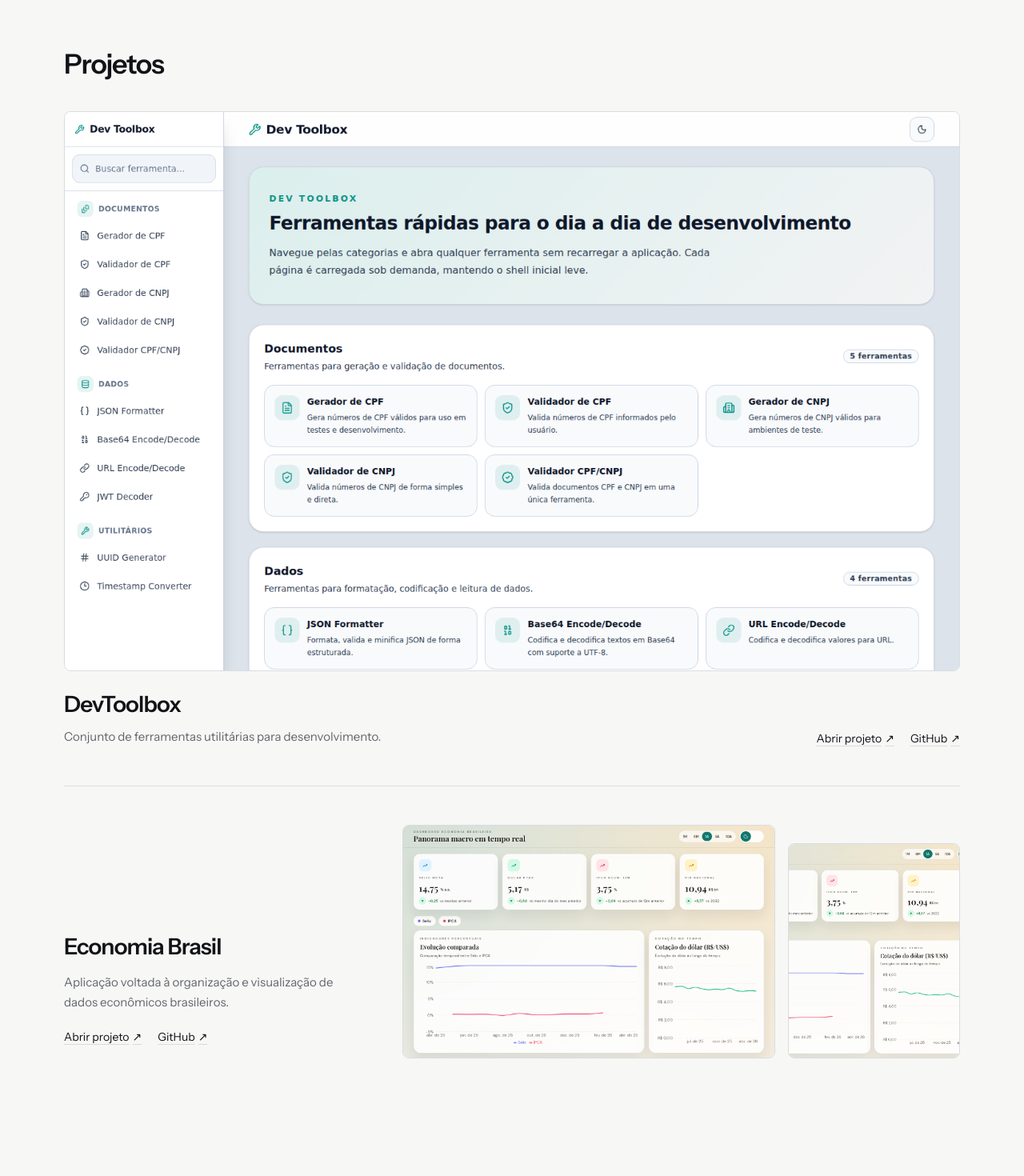
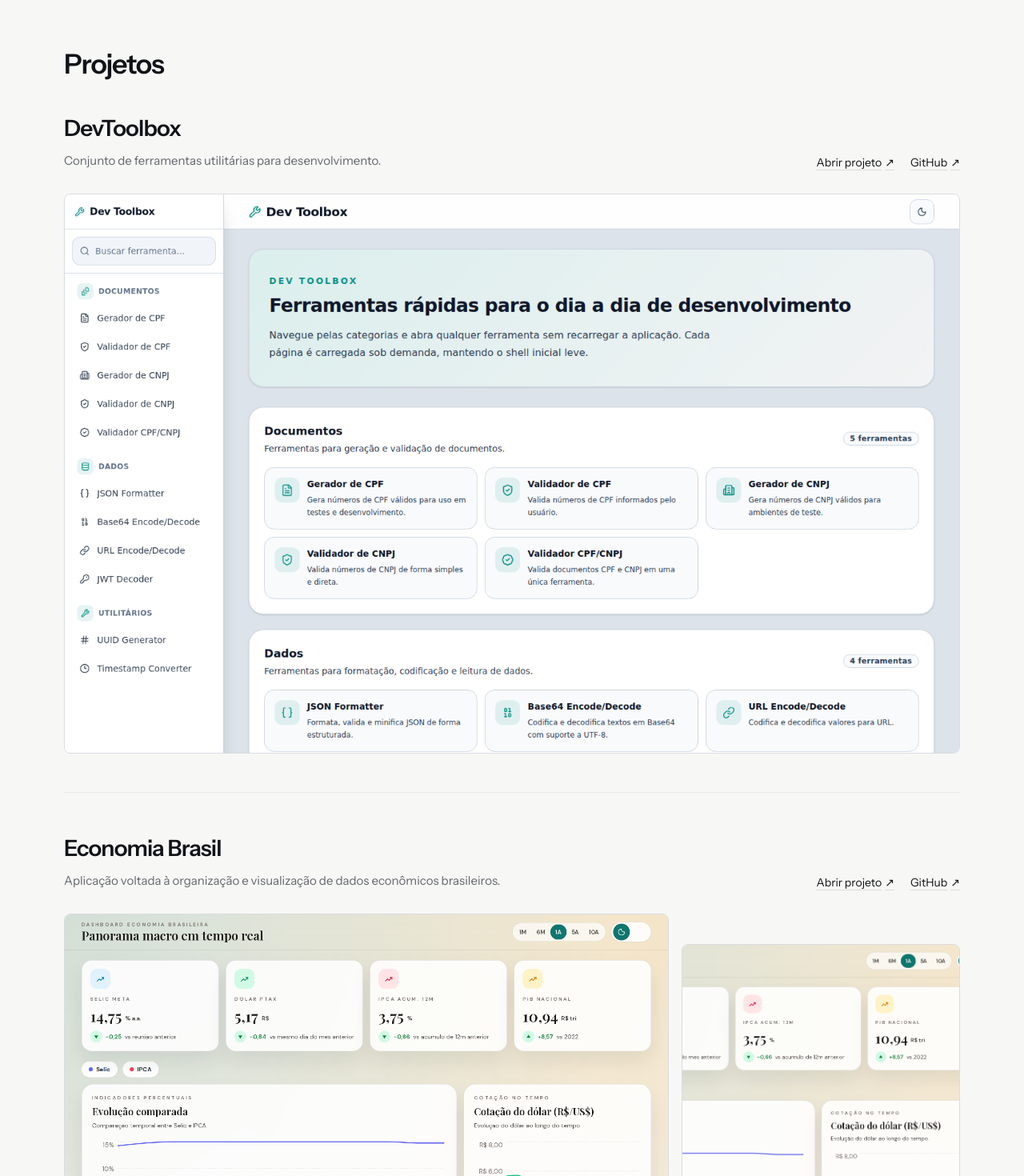
Before and after one commit to GabrielGuilhermess/personal-landing-page, a Next.js app: page / in a window 1280 px wide. Shown: the part 1300-2770 px from the top of the page at 80% size. Built offline with nearby package versions, Linux system fonts and the light colour scheme.

Commit message:
fix(landing): standardize project reading order

```diff
--- a/src/components/sections/ProjectsSection.tsx
+++ b/src/components/sections/ProjectsSection.tsx
@@ -31,16 +31,7 @@ export default function ProjectsSection() {
 
         <div>
           <article aria-labelledby={`${devToolbox.id}-title`}>
-            <MediaPreview
-              src={devToolbox.imageUrl}
-              alt={devToolbox.imageAlt}
-              aspectRatio="8 / 5"
-              objectPosition="center top"
-              sizes="(min-width: 1280px) 1180px, calc(100vw - 40px)"
-              className="bg-[var(--surface)]"
-            />
-
-            <div className="mt-5 grid gap-4 md:grid-cols-[minmax(0,1fr)_auto] md:items-end md:gap-8">
+            <div className="grid gap-4 md:grid-cols-[minmax(0,1fr)_auto] md:items-end md:gap-8">
               <div>
                 <h3
                   id={`${devToolbox.id}-title`}
@@ -54,34 +45,45 @@ export default function ProjectsSection() {
               </div>
               <ProjectLinks project={devToolbox} />
             </div>
+
+            <div className="mt-6 md:mt-7">
+              <MediaPreview
+                src={devToolbox.imageUrl}
+                alt={devToolbox.imageAlt}
+                aspectRatio="8 / 5"
+                objectPosition="center top"
+                sizes="(min-width: 1280px) 1180px, calc(100vw - 40px)"
+                className="bg-[var(--surface)]"
+              />
+            </div>
           </article>
 
           <article
             aria-labelledby={`${economiaBrasil.id}-title`}
-            className="mt-10 grid gap-7 border-t border-[var(--divider)] pt-10 md:mt-12 md:gap-9 md:pt-12 min-[1100px]:grid-cols-[0.7fr_1.3fr] min-[1100px]:items-end min-[1100px]:gap-12"
+            className="mt-10 border-t border-[var(--divider-item)] pt-10 md:mt-12 md:pt-12"
           >
-            <div className="min-[1100px]:pb-4">
+            <div className="grid gap-4 md:grid-cols-[minmax(0,1fr)_auto] md:items-end md:gap-8">
+              <div>
                 <h3
                   id={`${economiaBrasil.id}-title`}
                   className="text-[25px] font-semibold tracking-[-0.03em] text-[var(--text)] md:text-[28px]"
                 >
                   {economiaBrasil.title}
                 </h3>
-              <p className="mt-3 max-w-[440px] text-[15px] leading-[1.65] text-[var(--muted)]">
+                <p className="mt-2 max-w-[620px] text-[15px] leading-[1.65] text-[var(--muted)]">
                   {economiaBrasil.description}
                 </p>
-              <div className="mt-5">
+              </div>
               <ProjectLinks project={economiaBrasil} />
             </div>
-            </div>
 
-            <div className="grid gap-3 sm:grid-cols-[minmax(0,1fr)_minmax(180px,0.46fr)] sm:items-end md:gap-4">
+            <div className="mt-6 grid gap-3 sm:grid-cols-[minmax(0,1fr)_minmax(180px,0.46fr)] sm:items-end md:mt-7 md:gap-4">
               <MediaPreview
                 src={economiaBrasil.imageUrl}
                 alt={economiaBrasil.imageAlt}
                 aspectRatio="8 / 5"
                 objectPosition="center top"
-                sizes="(min-width: 1100px) 620px, (min-width: 640px) 66vw, calc(100vw - 40px)"
+                sizes="(min-width: 1100px) 820px, (min-width: 640px) 66vw, calc(100vw - 40px)"
                 className="bg-[var(--surface)]"
               />
               <MediaPreview
@@ -89,7 +91,7 @@ export default function ProjectsSection() {
                 alt=""
                 aspectRatio="4 / 5"
                 objectPosition="82% top"
-                sizes="(min-width: 1100px) 260px, 30vw"
+                sizes="(min-width: 1100px) 300px, 30vw"
                 className="hidden bg-[var(--surface)] sm:block"
               />
             </div>
```
Lines whose indentation alone changed are shown as unchanged.
